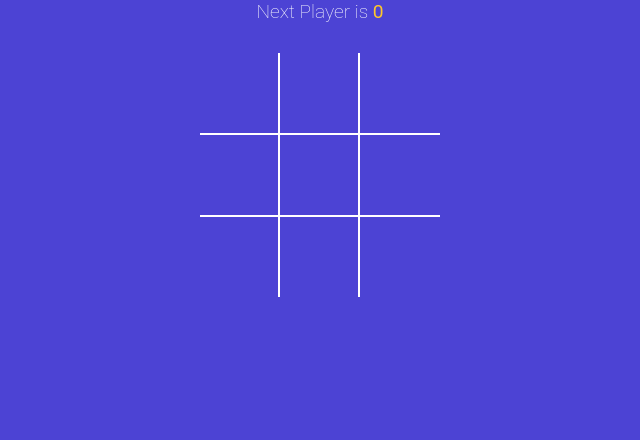
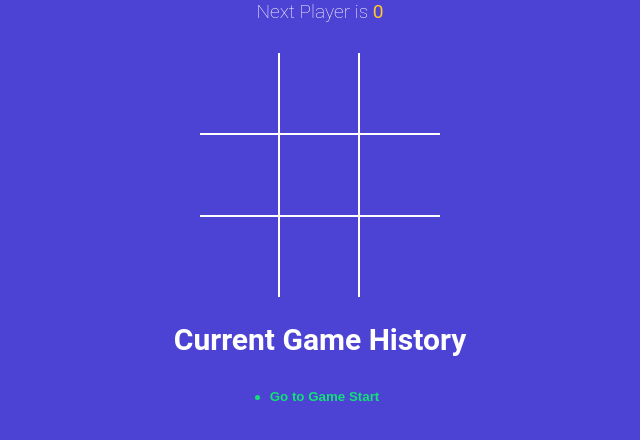
Before and after one commit to egAyush/tictactoe-game, a React (Vite) app: page / in a window 1280 px wide. Shown: the top 440 px of the page, without its empty margins (320-960 px from the left). Built offline with nearby package versions, Linux system fonts and the light colour scheme.

Commit message:
added game history

```diff
--- a/src/App.jsx
+++ b/src/App.jsx
@@ -2,36 +2,68 @@
 import { useState } from 'react';
 import { calculateWinner } from './winner';
 import StatusMessage from './components/StatusMessage';
+import History from './components/History';
 import Board from './components/board';
 
 function App() {
-  const [squares, setSquares] = useState(Array(9).fill(null));
-  const [isXnext, setIsXNext] = useState(false);
+  const [history, setHistory] = useState([
+    { squares: Array(9).fill(null), isXnext: false },
+  ]);
 
-  const winner = calculateWinner(squares);
+  const [currentMove, setCurrentMove] = useState(0);
+  const gamingBoard = history[currentMove];
+
+  const winner = calculateWinner(gamingBoard.squares);
 
   const handleSquareClick = clickedPosition => {
-    if (squares[clickedPosition] || winner) {
+    if (gamingBoard.squares[clickedPosition] || winner) {
       return;
     }
 
-    setSquares(currentSquares => {
-      return currentSquares.map((SquareValue, position) => {
-        if (clickedPosition === position) {
-          return isXnext ? 'X' : '0';
+    setHistory(currentHistory => {
+      const isTraversing = currentMove + 1 !== currentHistory.length;
+
+      const lastGamingState = isTraversing
+        ? currentHistory[currentMove]
+        : currentHistory[currentHistory.length - 1];
+
+      const nextSquaresState = lastGamingState.squares.map(
+        (SquareValue, position) => {
+          if (clickedPosition === position) {
+            return lastGamingState.isXnext ? 'X' : '0';
+          }
+
+          return SquareValue;
         }
+      );
 
-        return SquareValue;
+      const base = isTraversing
+        ? currentHistory.slice(0, currentHistory.indexOf(lastGamingState) + 1)
+        : currentHistory;
+
+      return base.concat({
+        squares: nextSquaresState,
+        isXnext: !lastGamingState.isXnext,
       });
     });
 
-    setIsXNext(currentIsXNext => !currentIsXNext);
+    setCurrentMove(move => move + 1);
+  };
+
+  const moveTo = move => {
+    setCurrentMove(move);
   };
 
   return (
     <div className="app">
-      <StatusMessage winner={winner} isXnext={isXnext} squares={squares} />
-      <Board squares={squares} handleSquareClick={handleSquareClick} />
+      <StatusMessage winner={winner} gamingBoard={gamingBoard} />
+      <Board
+        squares={gamingBoard.squares}
+        handleSquareClick={handleSquareClick}
+      />
+
+      <h2>Current Game History</h2>
+      <History history={history} moveTo={moveTo} currentMove={currentMove} />
     </div>
   );
 }
--- /dev/null
+++ b/src/components/History.jsx
@@ -0,0 +1,21 @@
+const History = ({ history, moveTo, currentMove }) => {
+  return (
+    <div className="history-wrapper">
+      <ul className="history">
+        {history.map((_, index) => (
+          <li key={index}>
+            <button
+              type="button"
+              className={`btn-move ${currentMove === index ? 'active' : ''}`}
+              onClick={() => moveTo(index)}
+            >
+              {index === 0 ? 'Go to Game  Start' : `Go to move #${index} `}
+            </button>
+          </li>
+        ))}
+      </ul>
+    </div>
+  );
+};
+
+export default History;
--- a/src/components/StatusMessage.jsx
+++ b/src/components/StatusMessage.jsx
@@ -1,4 +1,6 @@
-const StatusMessage = ({ winner, isXnext, squares }) => {
+const StatusMessage = ({ winner, gamingBoard }) => {
+  const { squares, isXnext } = gamingBoard;
+
   const noMovesLeft = squares.every(SquareValue => SquareValue !== null);
 
   const nextPlayer = isXnext ? 'X' : '0';
```
